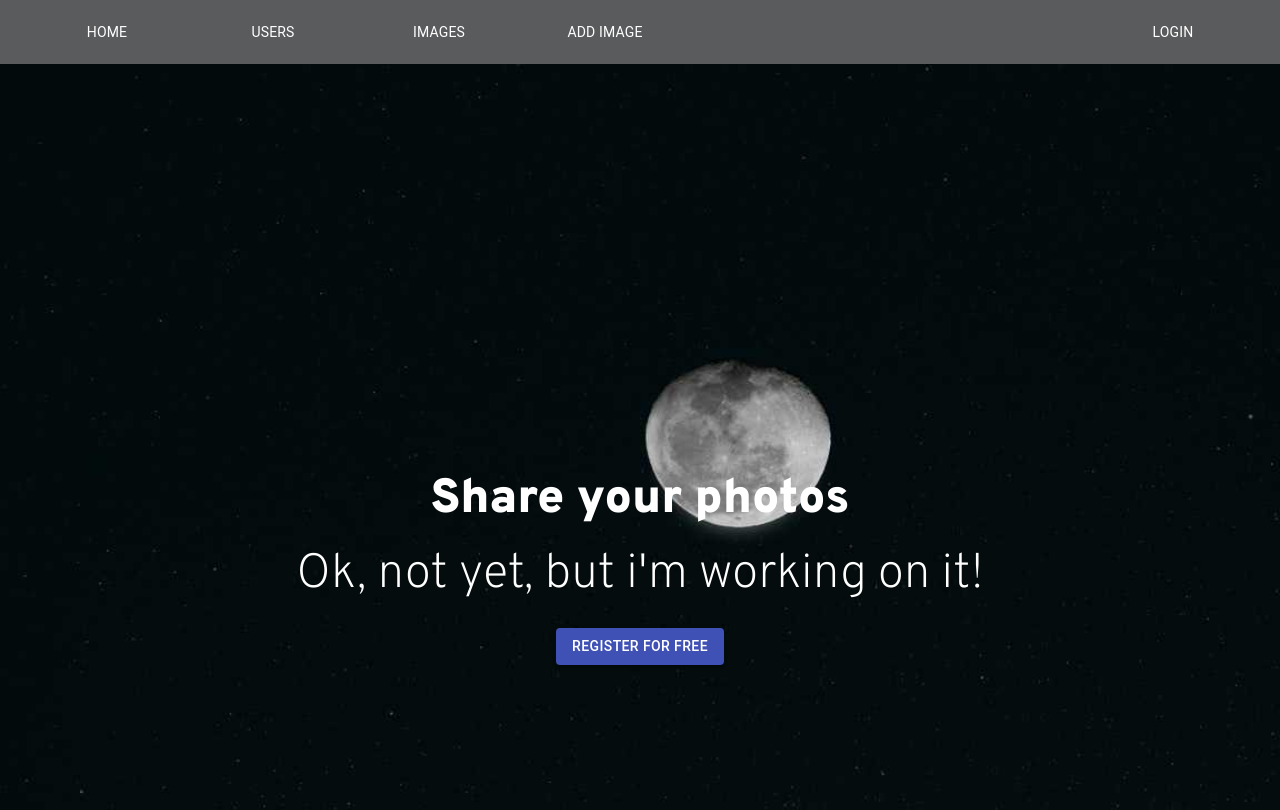
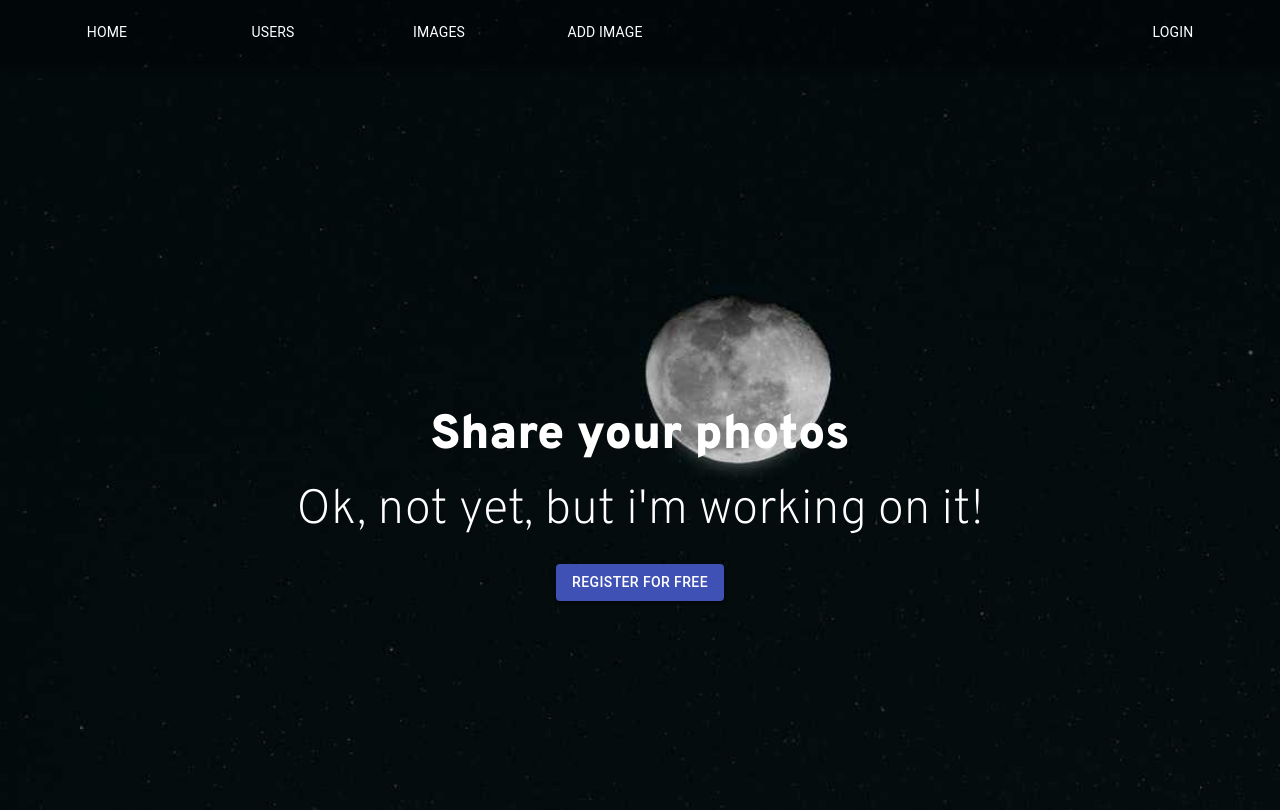
Before and after one commit to Patryk-Rozwadowski/MERN, a React (Create React App) app in the folder client/: page / in a window 1280 px wide. Shown: the top 810 px of the page. Built offline with nearby package versions, Linux system fonts and the light colour scheme.

Commit message:
Add AddImage route, changed color of Nav

```diff
--- a/client/src/shared/Nav/components/Nav/Nav.js
+++ b/client/src/shared/Nav/components/Nav/Nav.js
@@ -20,7 +20,9 @@ const useStyles = makeStyles(theme => ({
         fontSize: 3
     },
     navBar: {
-        backgroundColor: 'rgba(0,0,0,0.5)'
+        backgroundColor: 'rgba(0,0,0,0.25)',
+        position: 'fixed',
+        top: '0',
     }
 }));
 
```
Also changed, not shown: client/src/routes/AddImage/components/AddImage/AddImage.js (added), client/src/routes/AddImage/index.js (added), 2 other files (tests, documents, lock files or other folders).
